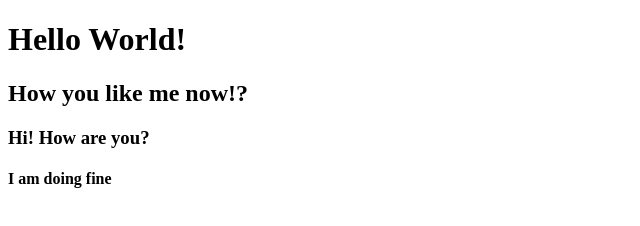
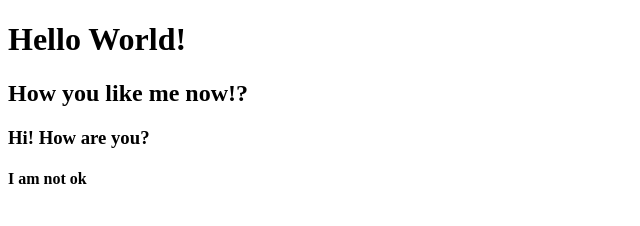
Before and after one commit to dwcreate/background-generator, a plain HTML site: page index.html in a window 1280 px wide. Shown: the full height of the page, 0-640 px from the left. Drawn offline with Linux system fonts and the light colour scheme.

Commit message:
Changed to different branch

```diff
--- a/index.html
+++ b/index.html
@@ -10,6 +10,6 @@
     <h1>Hello World!</h1>
     <h2>How you like me now!?</h2>
     <h3>Hi! How are you?</h3>
-    <h4>I am doing fine</h4>
+    <h4>I am not ok</h4>
 </body>
 </html>
```
